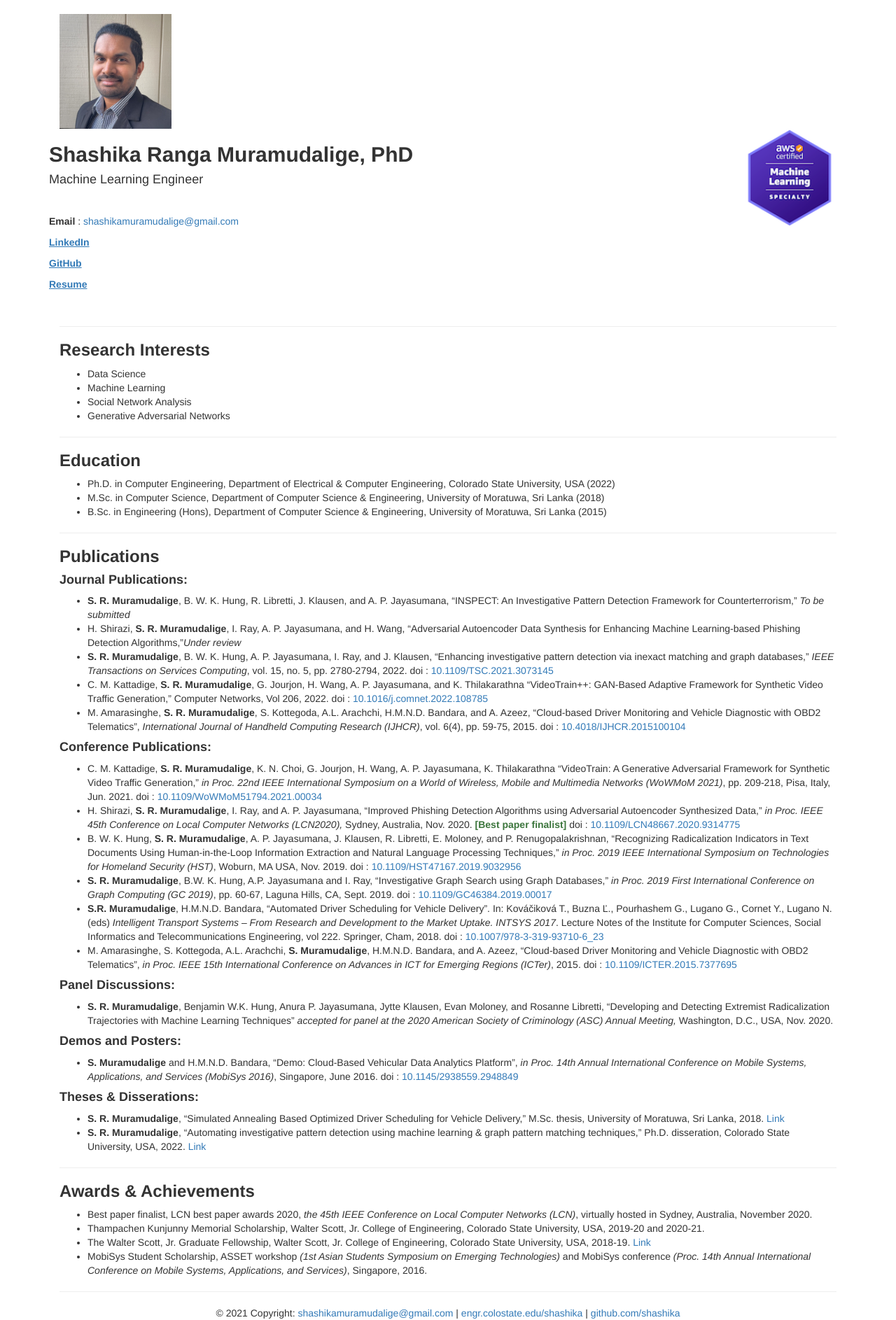
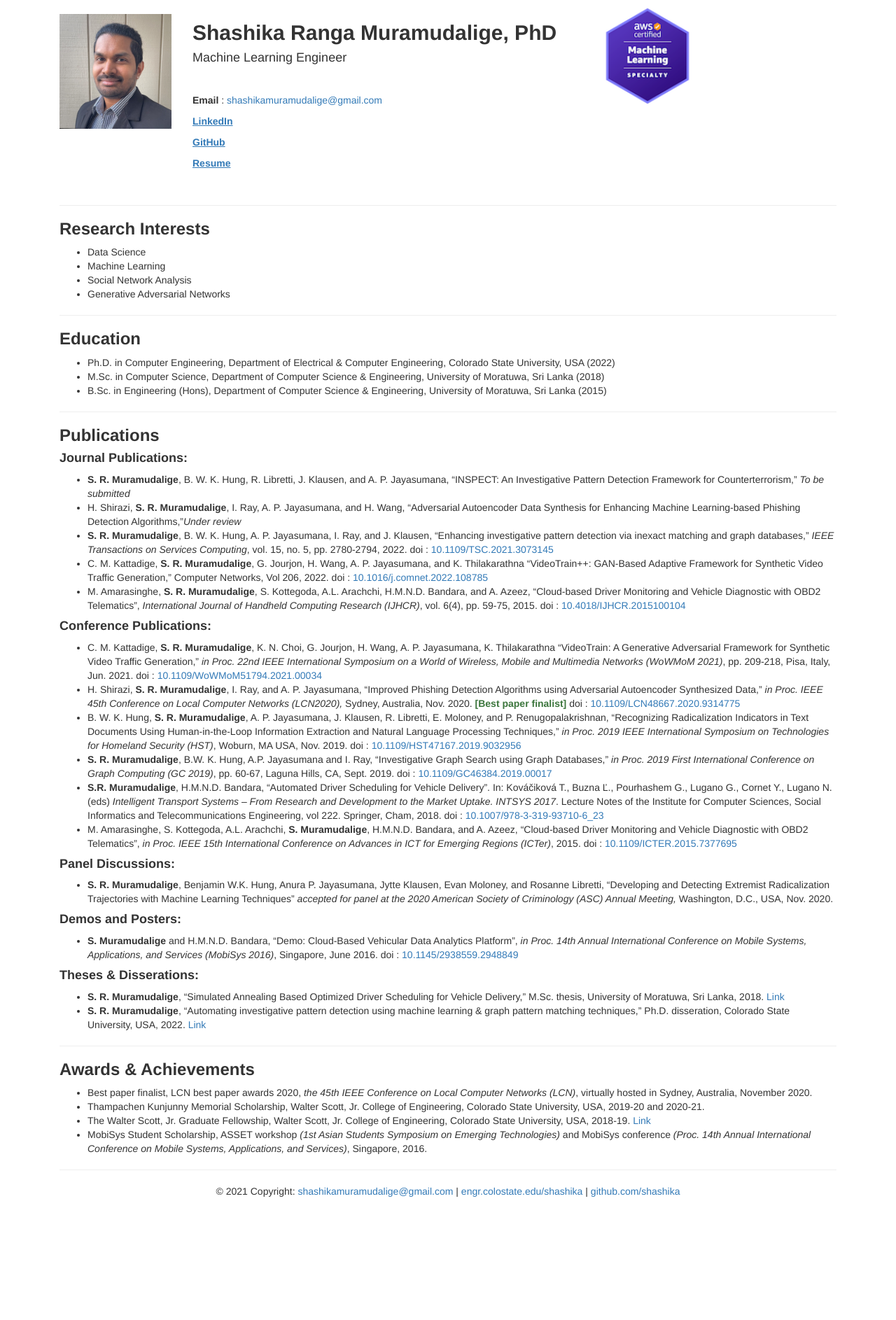
Before and after one commit to Shashika/Shashika.github.io, a Jekyll site: the page built from index.html, in a window 1280 px wide. Shown: the whole page at 70% size. Built offline with Jekyll 4.4.1, drawn with Linux system fonts in a browser that asks for light colours; after the commit the page ends 1712 px from its top, so only the background shows below that.

Commit message:
fix grid

```diff
--- a/index.html
+++ b/index.html
@@ -7,11 +7,7 @@ title: Shashika Ranga Muramudalige
     <div class="col-sm-2 sidenav" style="margin-top:10px">
 		<img src="shashika.jpg" class="img-responsive"/>
     </div>
-
-
-  		<div class="row">
-
-		    <div class="col-sm-10 text-left">
+    	<div class="col-sm-6 text-left">
 	      <h2><b>Shashika Ranga Muramudalige, PhD</b></h2>
 	      <h4>Machine Learning Engineer</h4>
 		  <p>&nbsp</p>
@@ -26,10 +22,6 @@ title: Shashika Ranga Muramudalige
 		    <img src="aws-certified-machine-learning-specialty.png" width="140" height="140">
 		    </a>
 	    </div>
-
-		</div>
-
-
   </div>
 </div>
 
```
Lines whose indentation alone changed are shown as unchanged.
